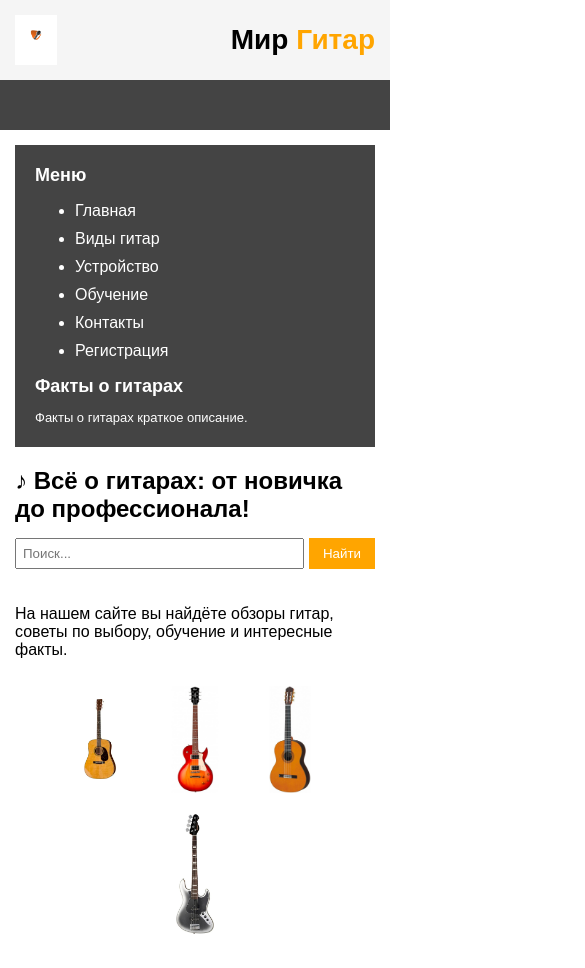
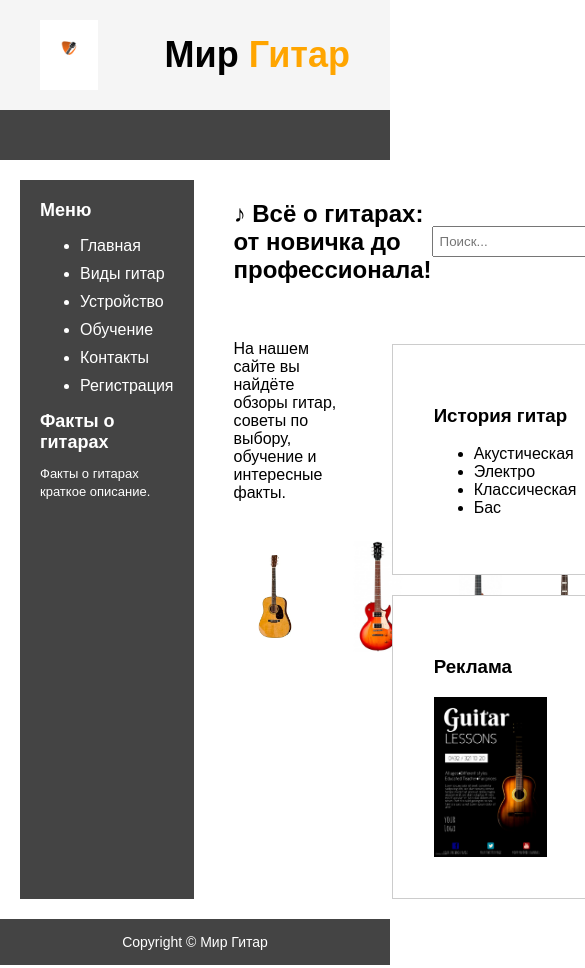
Before and after one commit to anastasiakalinina450-pixel/mir.gitar, a plain HTML site: page index.html in a window 390 px wide. Shown: the top 968 px of the page, 585 px wide, since content can reach past the window. Drawn offline with Linux system fonts and the light colour scheme.

Commit message:
Add files via upload

```diff
--- a/stylee.css
+++ b/stylee.css
@@ -145,95 +145,3 @@ img {
     padding: 15px;
     font-size: 14px;
 }
-
-@media (max-width: 768px) {
-
-    .header {
-        padding: 15px;
-        flex-direction: row;
-        align-items: center;
-    }
-
-    .header h1 {
-        font-size: 28px;
-    }
-
-    .header img {
-        height: 50px;
-        width: auto;
-    }
-
-    .container {
-        flex-direction: column;
-        gap: 20px;
-        padding: 15px;
-    }
-
-    .sidebar {
-        width: 100%;
-        box-sizing: border-box;
-    }
-
-    .content {
-        width: 100%;
-    }
-
-    .top-bar {
-        flex-direction: column;
-        align-items: flex-start;
-        gap: 15px;
-    }
-
-    .top-bar h2 {
-        font-size: 24px;
-        margin: 0;
-    }
-
-    .search {
-        width: 100%;
-    }
-
-    .search input {
-        width: 100%;
-        box-sizing: border-box;
-    }
-
-    .search button {
-        padding: 8px 14px;
-    }
-
-    .main {
-        flex-direction: column;
-        gap: 20px;
-    }
-
-    .right {
-        width: 100%;
-    }
-
-    .box {
-        padding: 20px;
-        box-sizing: border-box;
-    }
-
-    .guitars {
-        flex-wrap: wrap;
-        justify-content: center;
-        gap: 15px;
-    }
-
-    .guitars img {
-        width: 80px;
-        height: 120px;
-    }
-
-    .box img {
-        width: 100%;
-        height: auto;
-    }
-
-    .footer {
-        font-size: 13px;
-        padding: 12px;
-    }
-}
```
